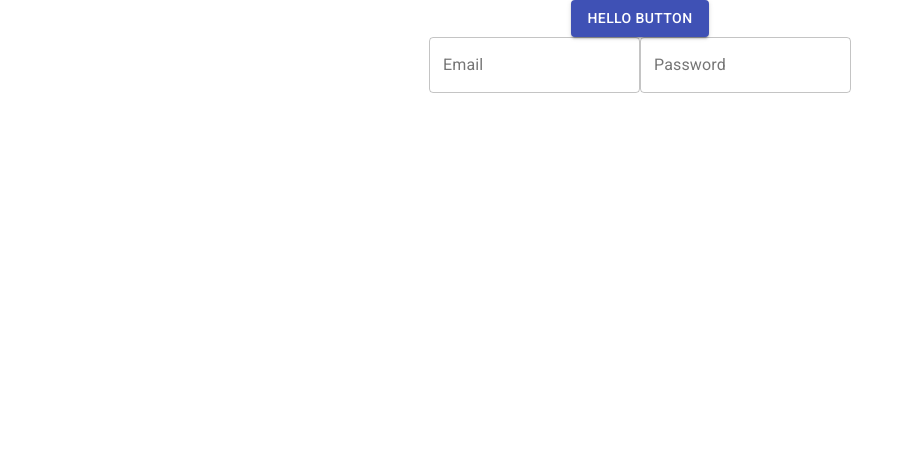
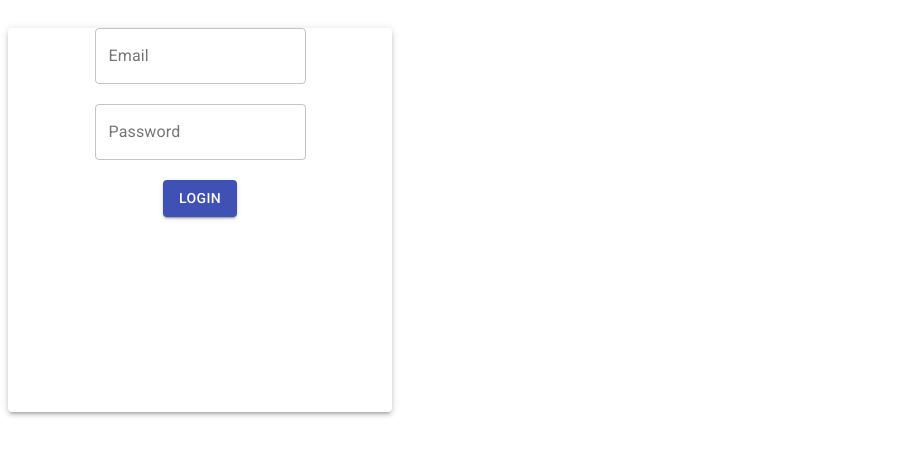
Before and after one commit to shkhaider2015/Bootcamp_class_9th_materialUI_charjs, a React (Create React App) app: page / in a window 1280 px wide. Shown: the top 456 px of the page, without its empty margins (0-908 px from the left). Built offline with nearby package versions, Linux system fonts and the light colour scheme.

Commit message:
login form

```diff
--- a/src/App.js
+++ b/src/App.js
@@ -1,14 +1,13 @@
 import React from 'react';
 import './App.css';
-import Button from '@material-ui/core/Button'
 import Login from './login.js'
 
 function App() {
   return (
     <div className="App">
-      <Button variant="contained" color="primary" >
-        Hello Button</Button>
+      <br />
         <Login/>
+        <br />
     </div>
   );
 }
--- a/src/login.js
+++ b/src/login.js
@@ -1,15 +1,52 @@
 import React from 'react'
 import TextField from '@material-ui/core/TextField'
+import Paper from "@material-ui/core/Paper";
+import Button from "@material-ui/core/Button";
+import { makeStyles } from "@material-ui/core/styles";
 
-function Login()
-{
-    return(
-        <div>
-            <form noValidate autoComplete="off"  >
-                <TextField variant="outlined" label="Email" />
-                <TextField variant="outlined" label="Password" />
+const useStyle = makeStyles(
+    (theme) => (
+        {
+            root: {
+                display: 'flex',
+                flexWrap: 'wrap',
+                '& > *': {
+                    margin: theme.spacing(1),
+                    width: theme.spacing(48),
+                    height: theme.spacing(48)
+                },
+            },
+        }
+    )
+)
 
-            </form>
+function Login() {
+    const classes = useStyle()
+    return (
+        <div className={classes.root}>
+            <Paper
+            variant="elevation"
+            elevation={3}
+            >
+                <form noValidate autoComplete="off"  >
+                    <div><TextField
+                        variant="outlined"
+                        type="email"
+                        label="Email" />
+                    </div><br />
+                    <div><TextField
+                        variant="outlined"
+                        type="password"
+                        label="Password" />
+                    </div><br />
+                    <Button
+                        variant="contained"
+                        type="submit"
+                        color="primary" >
+                        Login</Button>
+
+                </form>
+            </Paper>
         </div>
     )
 }
```
